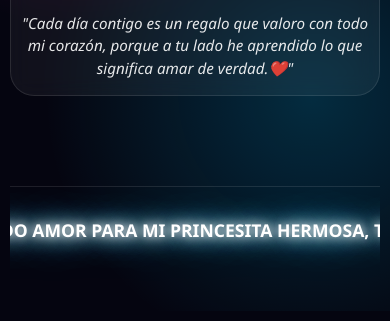
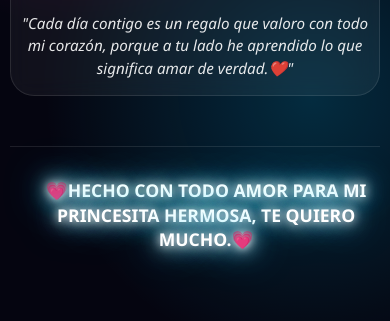
Before and after one commit to hectorsimbaqueva-web/Fernanda-H-ctor, a plain HTML site: page index.html in a window 390 px wide. Shown: the part 6403-6724 px from the top of the page. Drawn offline with Linux system fonts and the light colour scheme.

Commit message:
Add files via upload

```diff
--- a/index.html
+++ b/index.html
@@ -205,21 +205,23 @@
 
         footer {
             margin-top: 80px;
-            padding: 40px 30px;
-            font-size: 1.1rem;
+            padding: 40px 20px;
             border-top: 1px solid rgba(255, 255, 255, 0.1);
             color: #fff;
             text-shadow: 0 0 7px #fff, 0 0 10px #fff, 0 0 21px var(--acento-neon), 0 0 42px var(--acento-neon);
             font-weight: 700;
             display: flex;
             justify-content: center;
-            overflow: hidden;
+            align-items: center;
+            text-align: center;
         }
 
         .footer-texto {
             display: inline-block;
             animation: olaNeon 8s ease-in-out infinite;
-            white-space: nowrap;
+            font-size: clamp(1rem, 4vw, 1.4rem);
+            max-width: 90vw;
+            line-height: 1.4;
         }
 
         @keyframes olaNeon {
@@ -248,6 +250,15 @@
 
             .frase {
                 font-size: 0.95rem;
+            }
+
+            footer {
+                padding: 40px 15px;
+                margin-top: 40px;
+            }
+
+            .footer-texto {
+                font-size: 1.1rem;
             }
         }
     </style>
```
